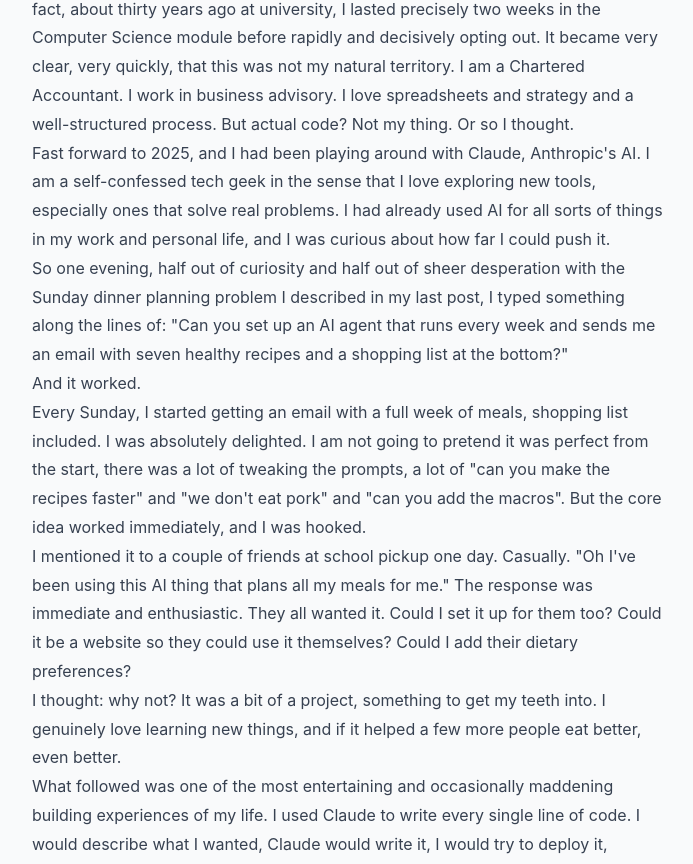
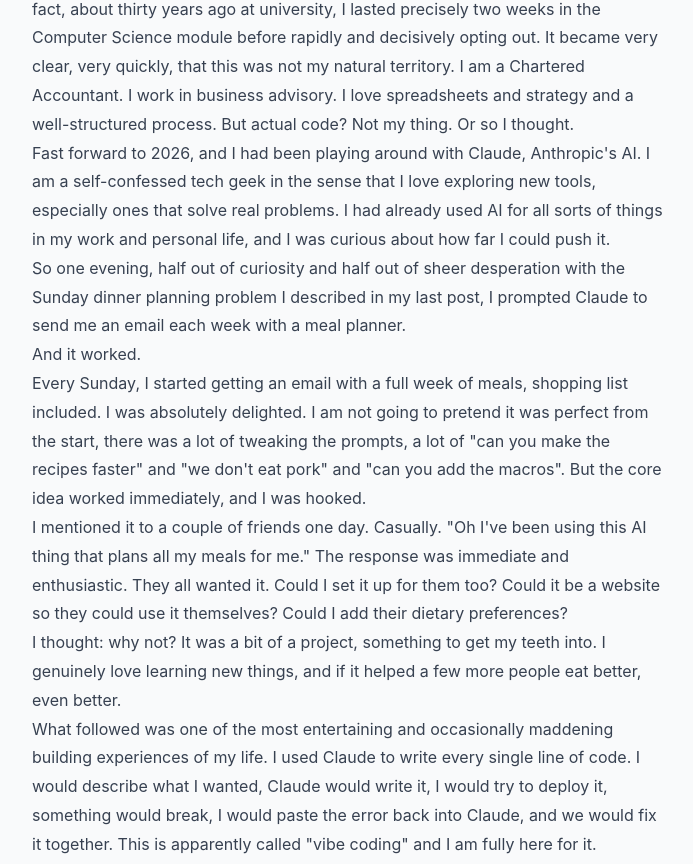
Before and after one commit to mel694/meal-planner, a Next.js app: page /blog/how-it-happened-by-accident in a window 1280 px wide. Shown: the part 373-1237 px from the top of the page, without its empty margins (292-985 px from the left). Built offline with nearby package versions, Linux system fonts and the light colour scheme; no server answers.

Commit message:
Update blog post 2

```diff
--- a/app/blog/how-it-happened-by-accident/page.tsx
+++ b/app/blog/how-it-happened-by-accident/page.tsx
@@ -57,15 +57,15 @@ export default function BlogPost2() {
 
           <p>I should say upfront that I am not a developer. I have never been a developer. In fact, about thirty years ago at university, I lasted precisely two weeks in the Computer Science module before rapidly and decisively opting out. It became very clear, very quickly, that this was not my natural territory. I am a Chartered Accountant. I work in business advisory. I love spreadsheets and strategy and a well-structured process. But actual code? Not my thing. Or so I thought.</p>
 
-          <p>Fast forward to 2025, and I had been playing around with Claude, Anthropic's AI. I am a self-confessed tech geek in the sense that I love exploring new tools, especially ones that solve real problems. I had already used AI for all sorts of things in my work and personal life, and I was curious about how far I could push it.</p>
+          <p>Fast forward to 2026, and I had been playing around with Claude, Anthropic's AI. I am a self-confessed tech geek in the sense that I love exploring new tools, especially ones that solve real problems. I had already used AI for all sorts of things in my work and personal life, and I was curious about how far I could push it.</p>
 
-          <p>So one evening, half out of curiosity and half out of sheer desperation with the Sunday dinner planning problem I described in my last post, I typed something along the lines of: "Can you set up an AI agent that runs every week and sends me an email with seven healthy recipes and a shopping list at the bottom?"</p>
+          <p>So one evening, half out of curiosity and half out of sheer desperation with the Sunday dinner planning problem I described in my last post, I prompted Claude to send me an email each week with a meal planner.</p>
 
           <p>And it worked.</p>
 
           <p>Every Sunday, I started getting an email with a full week of meals, shopping list included. I was absolutely delighted. I am not going to pretend it was perfect from the start, there was a lot of tweaking the prompts, a lot of "can you make the recipes faster" and "we don't eat pork" and "can you add the macros". But the core idea worked immediately, and I was hooked.</p>
 
-          <p>I mentioned it to a couple of friends at school pickup one day. Casually. "Oh I've been using this AI thing that plans all my meals for me." The response was immediate and enthusiastic. They all wanted it. Could I set it up for them too? Could it be a website so they could use it themselves? Could I add their dietary preferences?</p>
+          <p>I mentioned it to a couple of friends one day. Casually. "Oh I've been using this AI thing that plans all my meals for me." The response was immediate and enthusiastic. They all wanted it. Could I set it up for them too? Could it be a website so they could use it themselves? Could I add their dietary preferences?</p>
 
           <p>I thought: why not? It was a bit of a project, something to get my teeth into. I genuinely love learning new things, and if it helped a few more people eat better, even better.</p>
 
```
